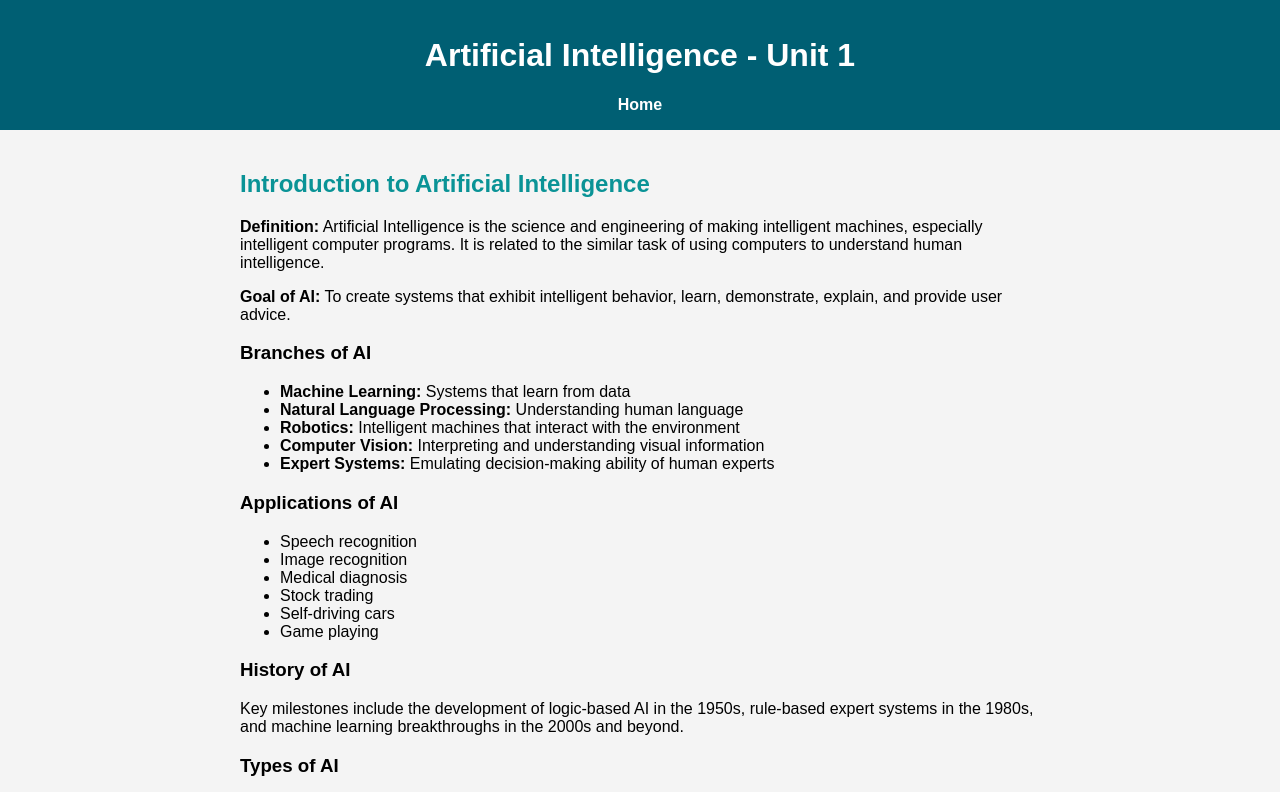
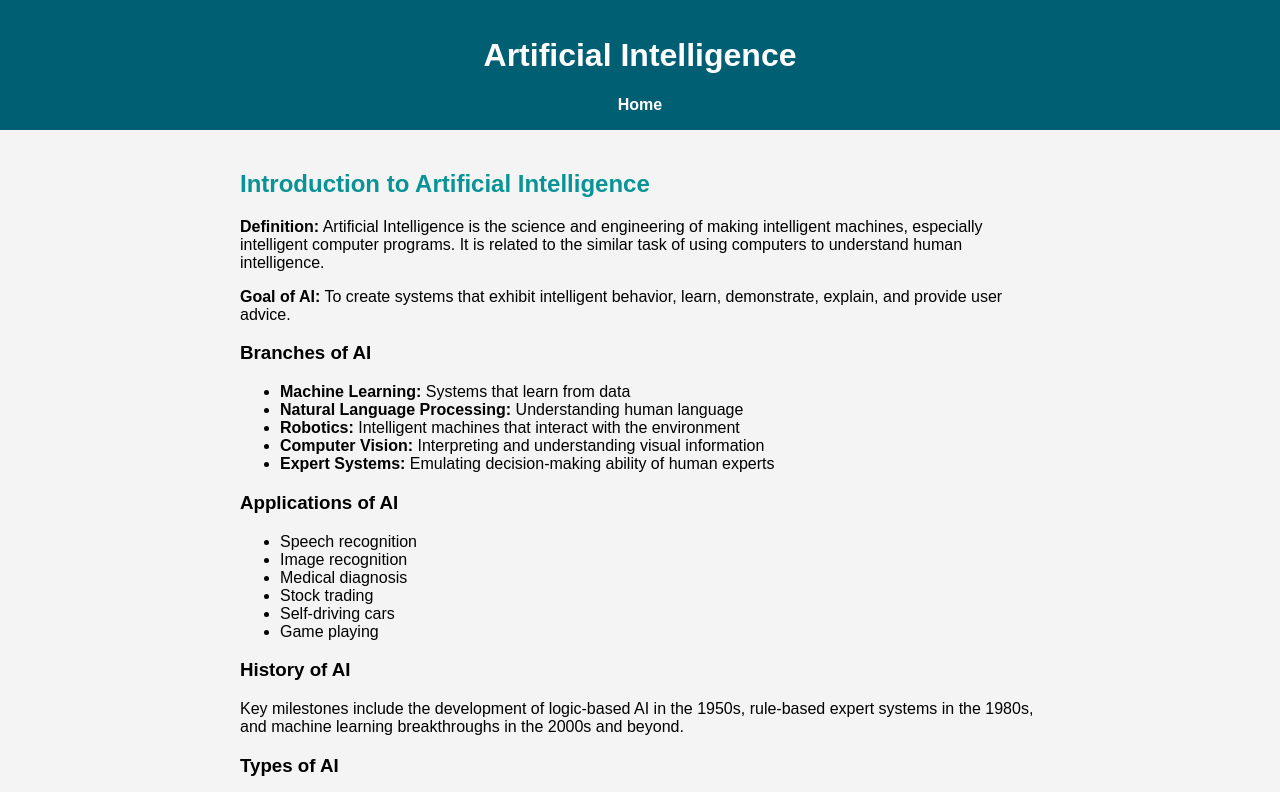
Before and after one commit to pk642/pk642.github.io, a plain HTML site: page ai-unit-1.html in a window 1280 px wide. Shown: the top 792 px of the page. Drawn offline with Linux system fonts and the light colour scheme.

Commit message:
Update ai-unit-1.html

```diff
--- a/ai-unit-1.html
+++ b/ai-unit-1.html
@@ -3,12 +3,12 @@
 <head>
   <meta charset="UTF-8" />
   <meta name="viewport" content="width=device-width, initial-scale=1.0"/>
-  <title>Artificial Intelligence - Unit 1 Notes</title>
+  <title>Artificial Intelligence</title>
   <link rel="stylesheet" href="style.css" />
 </head>
 <body>
   <header>
-    <h1>Artificial Intelligence - Unit 1</h1>
+    <h1>Artificial Intelligence</h1>
     <nav>
       <a href="index.html">Home</a>
     </nav>
```
